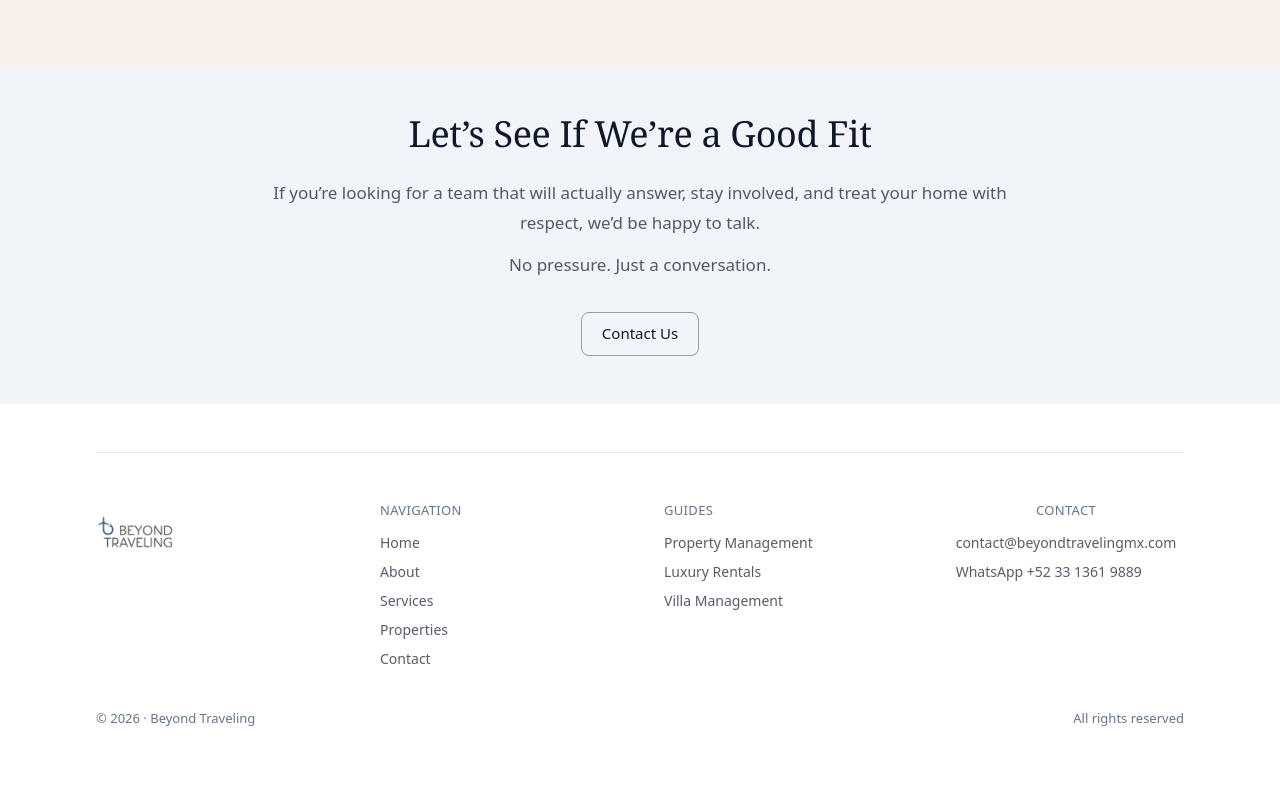
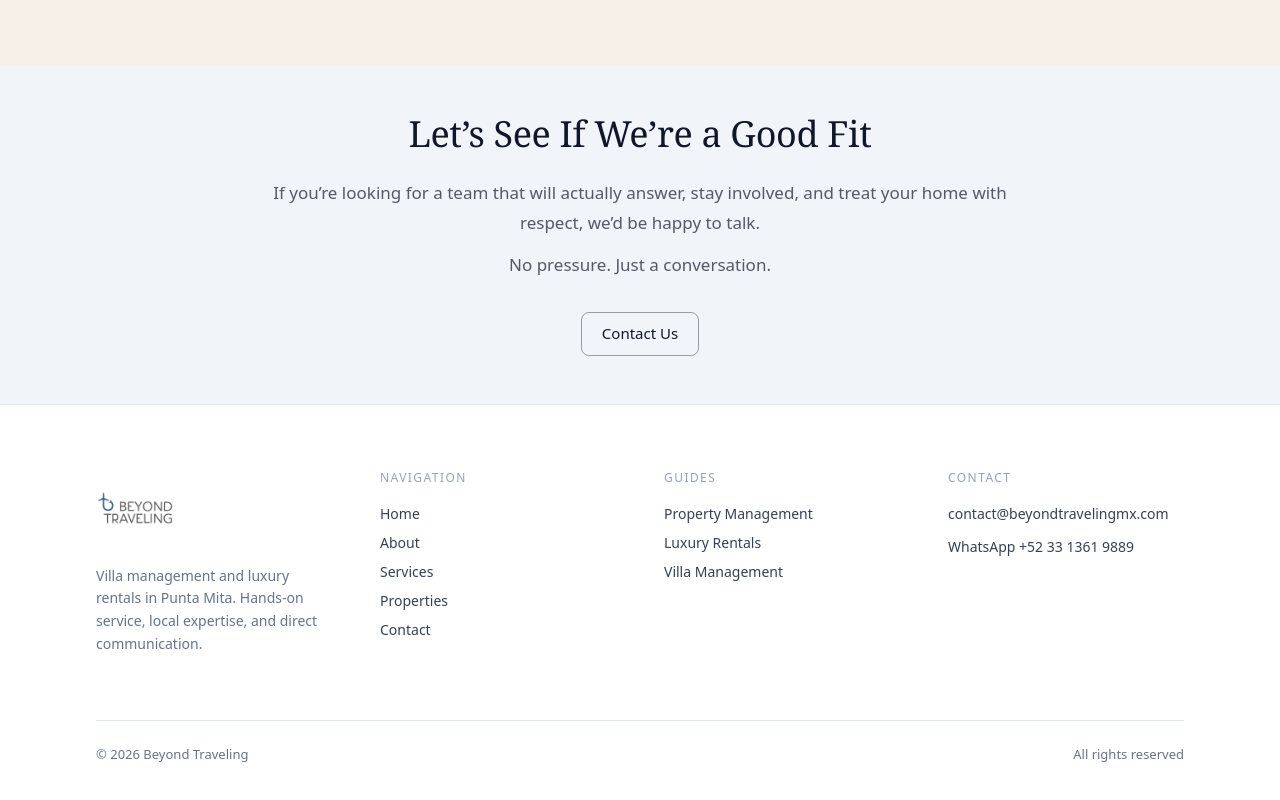
Before and after one commit to jfmichel86/Beyond-traveling-site-new-71, a Next.js app: page / in a window 1280 px wide. Shown: the part 3764-4564 px from the top of the page. Before the commit the page ends 4541 px from the top, so only its background shows below. Built offline with nearby package versions, Linux system fonts and the light colour scheme.

Commit message:
Update SiteFooter.tsx

```diff
--- a/components/SiteFooter.tsx
+++ b/components/SiteFooter.tsx
@@ -5,35 +5,37 @@ import Link from "next/link";
 
 export default function SiteFooter() {
   return (
-    <footer className="bg-white">
+    <footer className="bg-white border-t border-slate-200">
       <Container>
-        <div className="py-10 md:py-12">
+        <div className="py-16">
 
-          {/* Divider */}
-          <div className="mb-6 md:mb-10 h-px w-full bg-slate-900/10" />
+          {/* Top Grid */}
+          <div className="grid gap-12 md:grid-cols-4 text-[14px] text-slate-700">
 
-          {/* 4 Columns */}
-          <div className="grid gap-6 md:gap-12 md:grid-cols-4 text-[14px] text-slate-900/70">
-
-            {/* Logo */}
-            <div>
-              <div className="relative h-[90px] w-[280px] mx-auto md:mx-0 md:h-[80px] md:w-[420px]">
+            {/* Logo + Tagline */}
+            <div className="space-y-4">
+              <div className="relative h-[70px] w-[240px] md:h-[80px] md:w-[320px]">
                 <Image
                   src="/logo-beyond-traveling.jpg"
                   alt="Beyond Traveling"
                   fill
-                  className="object-contain object-center md:object-left opacity-90"
+                  className="object-contain object-left opacity-90"
                 />
               </div>
+
+              <p className="text-sm text-slate-500 leading-relaxed max-w-[260px]">
+                Villa management and luxury rentals in Punta Mita.
+                Hands-on service, local expertise, and direct communication.
+              </p>
             </div>
 
             {/* Navigation */}
-<div className="flex flex-col items-center md:items-start mt-2">
-  <span className="mb-3 text-[13px] uppercase tracking-wide text-slate-500">
+            <div>
+              <span className="block mb-4 text-[12px] uppercase tracking-[0.12em] text-slate-400">
                 Navigation
               </span>
 
-  <div className="flex flex-col gap-2 text-center md:text-left">
+              <div className="flex flex-col gap-2">
                 <Link href="/" className="hover:text-slate-900 transition">Home</Link>
                 <Link href="/about" className="hover:text-slate-900 transition">About</Link>
                 <Link href="/services" className="hover:text-slate-900 transition">Services</Link>
@@ -43,12 +45,12 @@ export default function SiteFooter() {
             </div>
 
             {/* Guides */}
-<div className="flex flex-col items-center md:items-start mt-2">
-  <span className="mb-3 text-[13px] uppercase tracking-wide text-slate-500">
+            <div>
+              <span className="block mb-4 text-[12px] uppercase tracking-[0.12em] text-slate-400">
                 Guides
               </span>
 
-  <div className="flex flex-col gap-2 text-center md:text-left">
+              <div className="flex flex-col gap-2">
                 <Link href="/punta-mita-property-management" className="hover:text-slate-900 transition">
                   Property Management
                 </Link>
@@ -62,12 +64,12 @@ export default function SiteFooter() {
             </div>
 
             {/* Contact */}
-            <div className="flex flex-col items-center mt-2">
-              <span className="mb-3 text-[13px] uppercase tracking-wide text-slate-500">
+            <div>
+              <span className="block mb-4 text-[12px] uppercase tracking-[0.12em] text-slate-400">
                 Contact
               </span>
 
-              <div className="flex flex-col gap-2 text-left">
+              <div className="flex flex-col gap-3">
                 <a
                   href="mailto:contact@beyondtravelingmx.com"
                   className="hover:text-slate-900 transition"
@@ -88,10 +90,10 @@ export default function SiteFooter() {
 
           </div>
 
-          {/* Bottom Row */}
-          <div className="mt-10 flex flex-col gap-2 text-center md:flex-row md:items-center md:justify-between text-[13px] text-slate-500">
-            <div>© {new Date().getFullYear()} · Beyond Traveling</div>
-            <div>All rights reserved</div>
+          {/* Bottom Bar */}
+          <div className="mt-16 pt-6 border-t border-slate-200 flex flex-col md:flex-row md:items-center md:justify-between text-[13px] text-slate-500">
+            <div>© {new Date().getFullYear()} Beyond Traveling</div>
+            <div className="mt-2 md:mt-0">All rights reserved</div>
           </div>
 
         </div>
```
Lines whose indentation alone changed are shown as unchanged.
